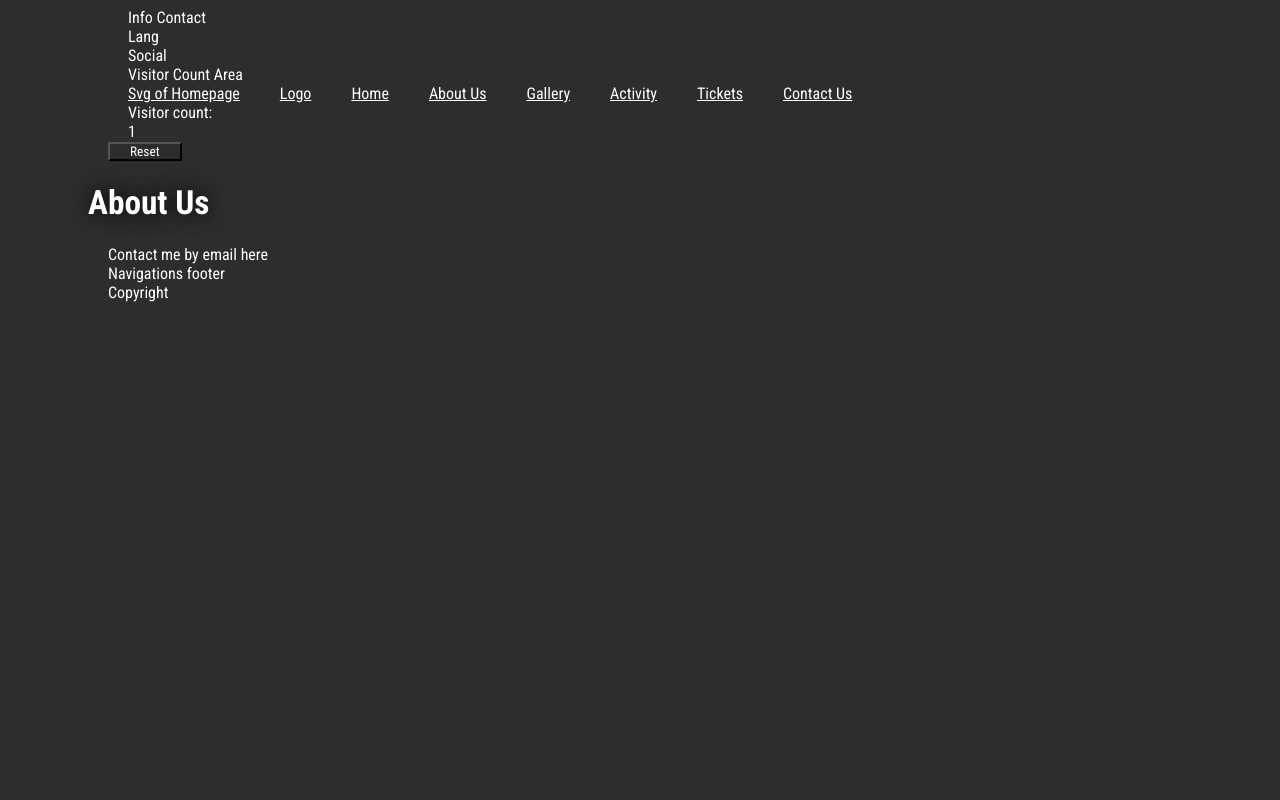
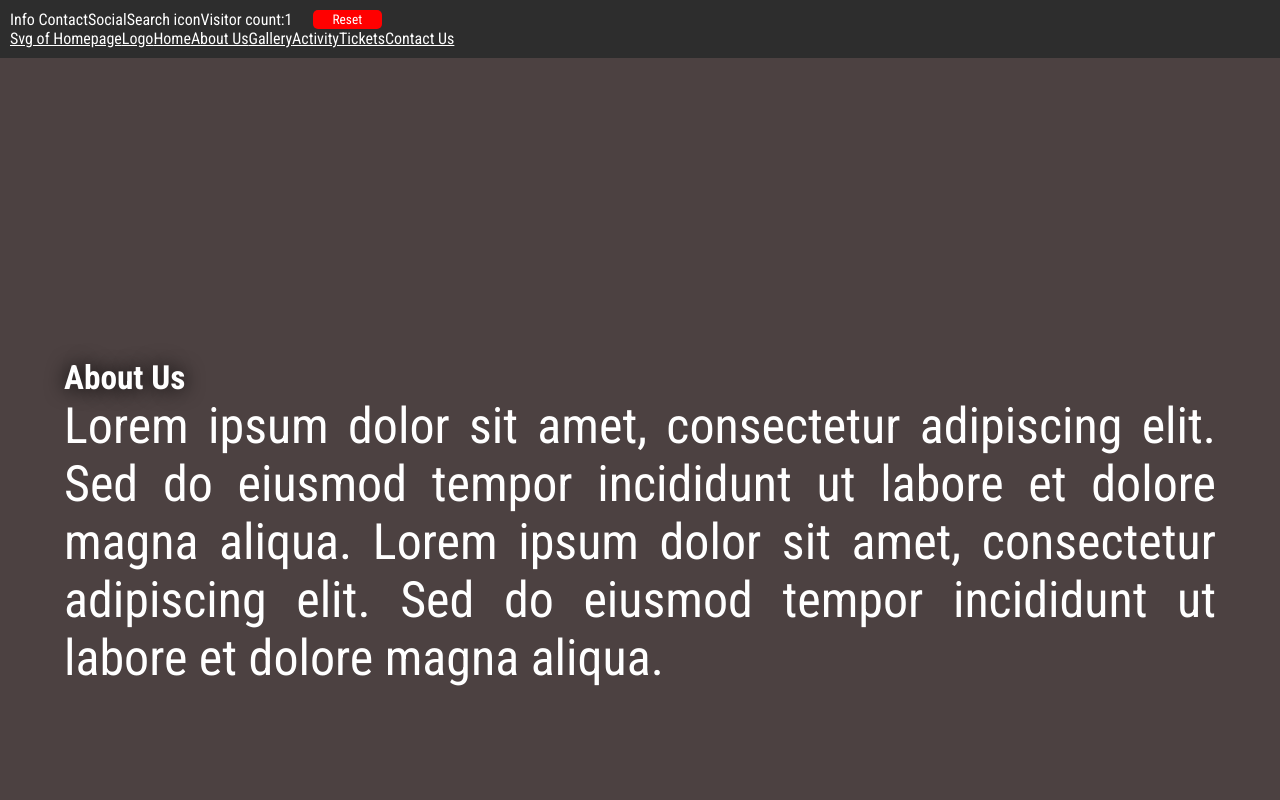
Before and after one commit to Preit289/E_Project_Group_1, a React (Create React App) app: page /aboutus in a window 1280 px wide. Shown: the top 800 px of the page. Built offline with nearby package versions, Linux system fonts and the light colour scheme.

Commit message:
Update Styles Layouts

```diff
--- a/src/components/Footer.jsx
+++ b/src/components/Footer.jsx
@@ -1,10 +1,10 @@
-import "../styles/components/Footer.scss"
+import "../styles/components/Footer.scss";
 const Footer = () => {
   return (
     <>
       <div className="Footer">
-        <div className="mail-contact">Contact me by email here</div>
-        <div className="nav-contact">Navigations footer</div>
+        <div className="top-footer">Contact me by email here</div>
+        <div className="mid-footer">Navigations footer</div>
         <div className="bot-Footer">Copyright</div>
       </div>
     </>
--- a/src/components/Header.jsx
+++ b/src/components/Header.jsx
@@ -32,9 +32,28 @@ const Header = () => {
       <div className="Header">
         <div className="top-Navbar">
           <div className="info-contact">Info Contact</div>
-          <div className="flag-lang">Lang</div>
           <div className="social-icon">Social</div>
-          <div>Visitor Count Area</div>
+          <div className="SearchArea">Search icon</div>
+          <div className="visitor-count">
+            <div>Visitor count:</div>
+            <div className="website-counter">{visitCount}</div>
+            <button
+              //   Remember block code after remove Reset button
+              style={{
+                backgroundColor: "red", // background -> backgroundColor
+                color: "white", // Màu chữ
+                padding: "0px 20px", // Khoảng cách bên trong nút
+                margin: "0px 20px",
+                border: "none", // Loại bỏ viền
+                borderRadius: "5px", // Bo góc
+                cursor: "pointer", // Hiển thị con trỏ khi di chuột qua
+              }}
+              id="reset"
+              onClick={handleReset}
+            >
+              Reset
+            </button>
+          </div>
         </div>
         <nav className="Navbar">
           <Link to="/">Svg of Homepage</Link>
@@ -48,13 +67,6 @@ const Header = () => {
           <Link to="/tickets">Tickets</Link>
           <Link to="/contactus">Contact Us</Link>
         </nav>
-        <div className="visitor-count">
-          <div>Visitor count:</div>
-          <div className="website-counter">{visitCount}</div>
-          <button id="reset" onClick={handleReset}>
-            Reset
-          </button>
-        </div>
       </div>
     </>
   );
--- a/src/layouts/Layout.jsx
+++ b/src/layouts/Layout.jsx
@@ -6,7 +6,9 @@ const Layout = () => {
   return (
     <>
       <Header />
-      <Outlet />
+      <section>
+        <Outlet />
+      </section>
       <Footer />
     </>
   );
--- a/src/pages/AboutUs.jsx
+++ b/src/pages/AboutUs.jsx
@@ -2,6 +2,18 @@ const AboutUs = () => {
   return (
     <>
       <h1>About Us</h1>
+      <p
+        style={{
+          fontSize: "50px",
+          padding: "0px",
+          textAlign: "justify",
+        }}
+      >
+        Lorem ipsum dolor sit amet, consectetur adipiscing elit. Sed do eiusmod
+        tempor incididunt ut labore et dolore magna aliqua. Lorem ipsum dolor
+        sit amet, consectetur adipiscing elit. Sed do eiusmod tempor incididunt
+        ut labore et dolore magna aliqua.
+      </p>
     </>
   );
 };
--- a/src/pages/Activity.jsx
+++ b/src/pages/Activity.jsx
@@ -2,6 +2,18 @@ const Activity = () => {
   return (
     <>
       <h1>Activity</h1>
+      <p
+        style={{
+          fontSize: "50px",
+          padding: "0px",
+          textAlign: "justify",
+        }}
+      >
+        Lorem ipsum dolor sit amet, consectetur adipiscing elit. Sed do eiusmod
+        tempor incididunt ut labore et dolore magna aliqua. Lorem ipsum dolor
+        sit amet, consectetur adipiscing elit. Sed do eiusmod tempor incididunt
+        ut labore et dolore magna aliqua.
+      </p>
     </>
   );
 };
--- a/src/pages/ContactUs.jsx
+++ b/src/pages/ContactUs.jsx
@@ -2,6 +2,18 @@ const ContactUs = () => {
   return (
     <>
       <h1>Contact Us</h1>
+      <p
+        style={{
+          fontSize: "50px",
+          padding: "0px",
+          textAlign: "justify",
+        }}
+      >
+        Lorem ipsum dolor sit amet, consectetur adipiscing elit. Sed do eiusmod
+        tempor incididunt ut labore et dolore magna aliqua. Lorem ipsum dolor
+        sit amet, consectetur adipiscing elit. Sed do eiusmod tempor incididunt
+        ut labore et dolore magna aliqua.
+      </p>
     </>
   );
 };
--- a/src/pages/Gallery.jsx
+++ b/src/pages/Gallery.jsx
@@ -2,6 +2,18 @@ const Gallery = () => {
   return (
     <>
       <h1>Gallery</h1>
+      <p
+        style={{
+          fontSize: "50px",
+          padding: "0px",
+          textAlign: "justify",
+        }}
+      >
+        Lorem ipsum dolor sit amet, consectetur adipiscing elit. Sed do eiusmod
+        tempor incididunt ut labore et dolore magna aliqua. Lorem ipsum dolor
+        sit amet, consectetur adipiscing elit. Sed do eiusmod tempor incididunt
+        ut labore et dolore magna aliqua.
+      </p>
     </>
   );
 };
--- a/src/pages/HomePage.jsx
+++ b/src/pages/HomePage.jsx
@@ -2,6 +2,18 @@ const HomePage = () => {
   return (
     <>
       <h1>Home</h1>
+      <p
+        style={{
+          fontSize: "50px",
+          padding: "0px",
+          textAlign: "justify",
+        }}
+      >
+        Lorem ipsum dolor sit amet, consectetur adipiscing elit. Sed do eiusmod
+        tempor incididunt ut labore et dolore magna aliqua. Lorem ipsum dolor
+        sit amet, consectetur adipiscing elit. Sed do eiusmod tempor incididunt
+        ut labore et dolore magna aliqua.
+      </p>
     </>
   );
 };
--- a/src/pages/Tickets.jsx
+++ b/src/pages/Tickets.jsx
@@ -2,6 +2,18 @@ const Tickets = () => {
   return (
     <>
       <h1>Tickets</h1>
+      <p
+        style={{
+          fontSize: "50px",
+          padding: "0px",
+          textAlign: "justify",
+        }}
+      >
+        Lorem ipsum dolor sit amet, consectetur adipiscing elit. Sed do eiusmod
+        tempor incididunt ut labore et dolore magna aliqua. Lorem ipsum dolor
+        sit amet, consectetur adipiscing elit. Sed do eiusmod tempor incididunt
+        ut labore et dolore magna aliqua.
+      </p>
     </>
   );
 };
--- a/src/styles/App.scss
+++ b/src/styles/App.scss
@@ -4,10 +4,9 @@
     format("truetype");
 }
 * {
-  background: #2d2d2d;
   color: white;
   font-family: "Roboto Condensed";
-  padding: 0px 20px;
+  margin: 0px 0px;
 }
 
 h1 {
@@ -15,3 +14,8 @@ h1 {
   font-size: 25pt;
   text-shadow: 0 0 20px black;
 }
+
+section {
+  background: #4c4141;
+  padding: 300px 5%;
+}
--- a/src/styles/components/Footer.scss
+++ b/src/styles/components/Footer.scss
@@ -0,0 +1,5 @@
+.Footer {
+  background: #2d2d2d;
+  display: block;
+  padding: 10px 10px;
+}
--- a/src/styles/components/Header.scss
+++ b/src/styles/components/Header.scss
@@ -0,0 +1,11 @@
+.Header {
+  background: #2d2d2d;
+  display: block;
+  padding: 10px 10px;
+  .top-Navbar {
+    display: flex;
+    .visitor-count {
+      display: flex;
+    }
+  }
+}
```
